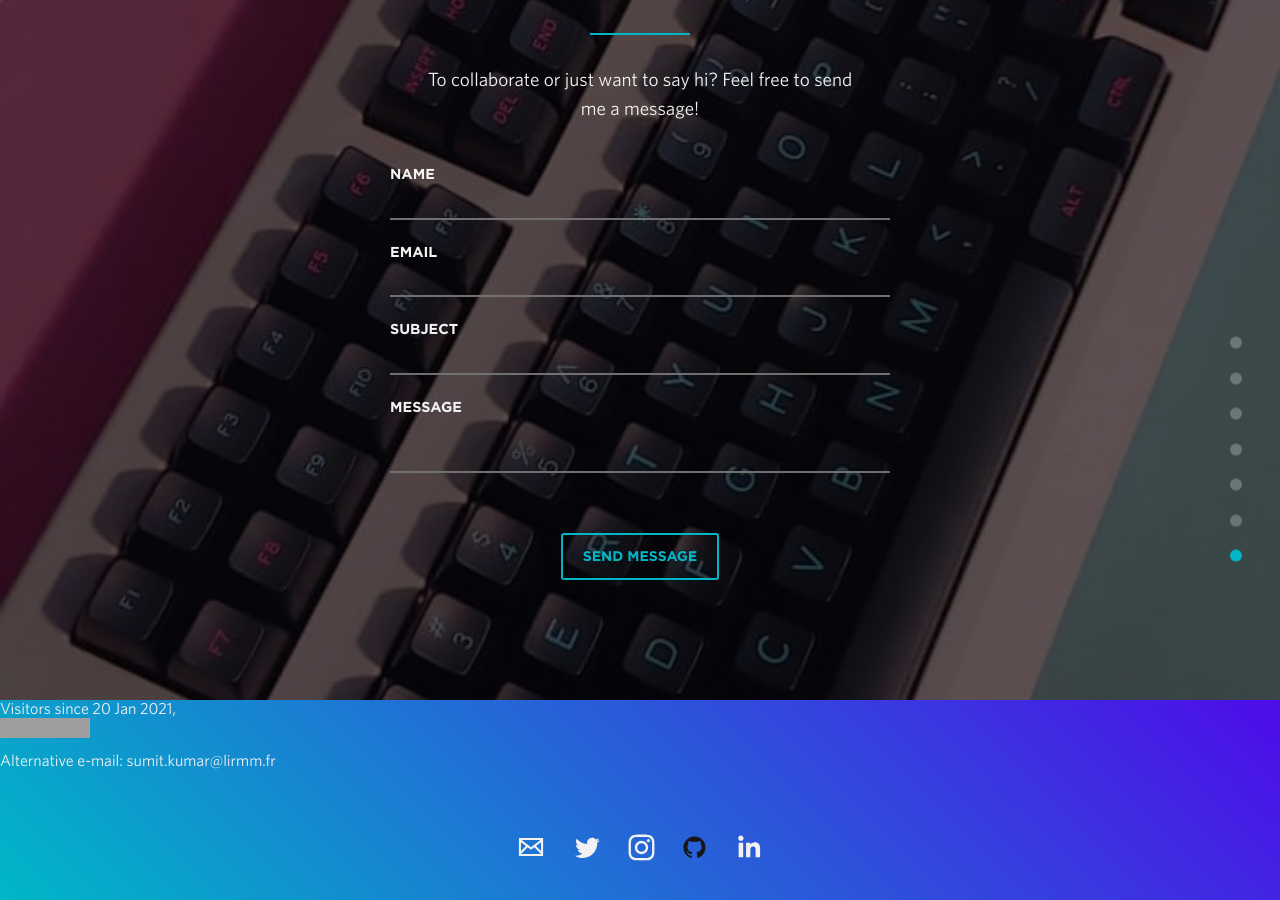
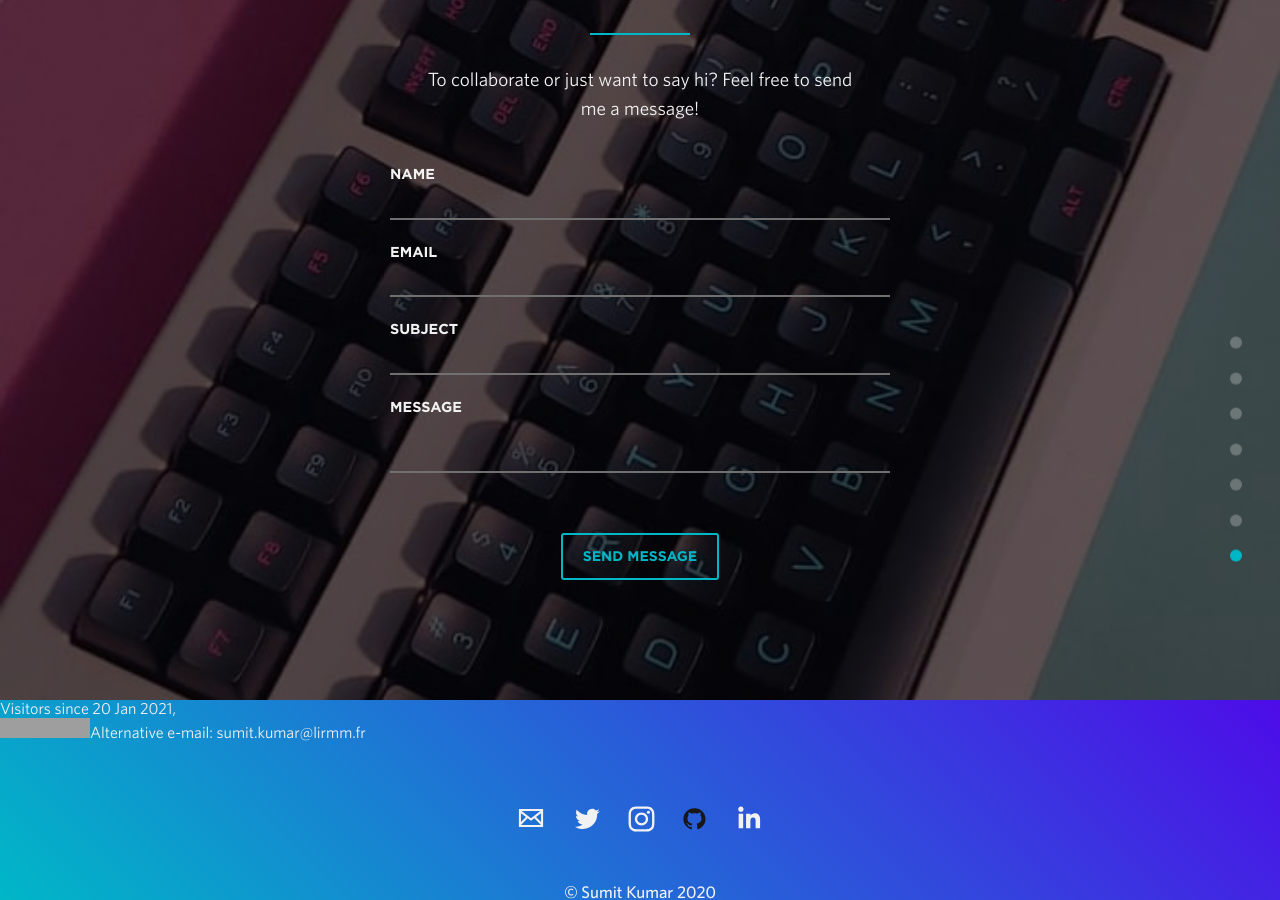
Before and after one commit to sumit6597/sumit6597.github.io, a Jekyll site: the page built from index.html, in a window 1280 px wide and 900 px high, scrolled down 9634 px. Built offline with Jekyll 4.4.1, drawn with Linux system fonts in a browser that asks for light colours; nearby versions of some CDN libraries; grey boxes are pictures that could not be loaded.

Commit message:
Update footer.html

```diff
--- a/_includes/footer.html
+++ b/_includes/footer.html
@@ -1,7 +1,7 @@
 <section id="footer" class="section">
   <div class="col-12 col-lg-8">
             <p>Visitors since 20 Jan 2021,  <br>
-            <a href="https://info.flagcounter.com/U5jm"><img src="https://s11.flagcounter.com/count2/U5jm/bg_FFFFFF/txt_000000/border_CCCCCC/columns_2/maxflags_10/viewers_0/labels_0/pageviews_0/flags_0/percent_0/" alt="Flag Counter" border="0"><p>Alternative e-mail: sumit.kumar@lirmm.fr </p>    </a></p>
+            <a href="https://info.flagcounter.com/U5jm"><img src="https://s11.flagcounter.com/count2/U5jm/bg_FFFFFF/txt_000000/border_CCCCCC/columns_2/maxflags_10/viewers_0/labels_0/pageviews_0/flags_0/percent_0/" alt="Flag Counter" border="0">Alternative e-mail: sumit.kumar@lirmm.fr   </a></p>
 
   </div>
 
```
